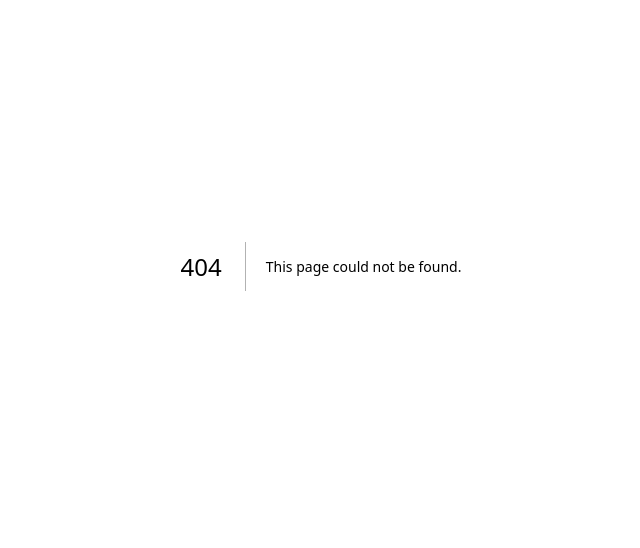
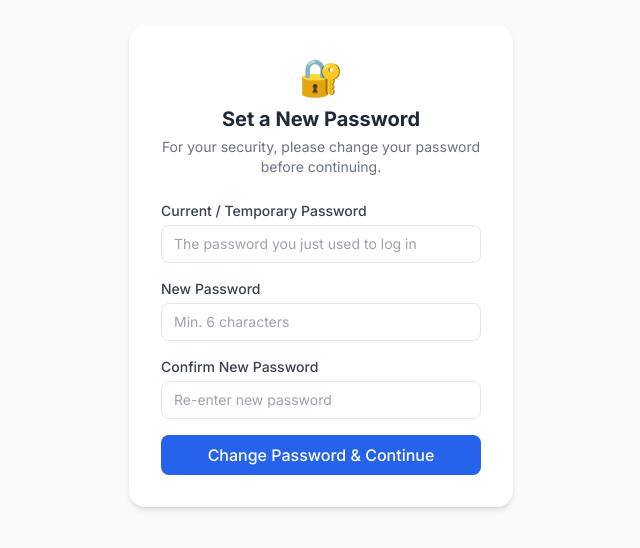
Before and after one commit to Pakshal/online-selling-platform, a Next.js app in the folder admin/: page /change-password in a window 1280 px wide. Before the commit this address had no page. Shown: the part 134-682 px from the top of the page, without its empty margins (319-959 px from the left). Built offline with nearby package versions, Linux system fonts and the light colour scheme.

Commit message:
Add Change Password page component

```diff
--- /dev/null
+++ b/admin/app/change-password/page.tsx
@@ -0,0 +1,123 @@
+"use client";
+import { useState } from "react";
+import { useRouter } from "next/navigation";
+import api from "@/lib/api";
+import { toast } from "sonner";
+
+export default function ChangePasswordPage() {
+  const router = useRouter();
+  const [form, setForm] = useState({
+    current_password: "",
+    new_password: "",
+    confirm_password: "",
+  });
+  const [loading, setLoading] = useState(false);
+
+  const handleChange = (e: React.ChangeEvent<HTMLInputElement>) => {
+    setForm({ ...form, [e.target.name]: e.target.value });
+  };
+
+  const handleSubmit = async (e: React.FormEvent) => {
+    e.preventDefault();
+    if (form.new_password !== form.confirm_password) {
+      toast.error("New passwords do not match");
+      return;
+    }
+    if (form.new_password.length < 6) {
+      toast.error("Password must be at least 6 characters");
+      return;
+    }
+    if (form.new_password === form.current_password) {
+      toast.error("New password must be different from the current password");
+      return;
+    }
+    setLoading(true);
+    try {
+      await api.put("/auth/change-password", {
+        current_password: form.current_password,
+        new_password: form.new_password,
+      });
+      toast.success("Password changed successfully!");
+      const role = localStorage.getItem("admin_role");
+      if (role === "store_owner") {
+        router.push("/store-portal");
+      } else if (role === "super_admin") {
+        router.push("/dashboard");
+      } else {
+        router.push("/customer/stores");
+      }
+    } catch (err: any) {
+      const msg = err?.response?.data?.detail ?? "Failed to change password";
+      toast.error(msg);
+    } finally {
+      setLoading(false);
+    }
+  };
+
+  return (
+    <div className="min-h-screen flex items-center justify-center bg-gray-50">
+      <div className="bg-white p-8 rounded-2xl shadow-md w-full max-w-sm">
+        <div className="text-center mb-6">
+          <div className="text-4xl mb-2">🔐</div>
+          <h1 className="text-xl font-bold text-gray-800">Set a New Password</h1>
+          <p className="text-sm text-gray-500 mt-1">
+            For your security, please change your password before continuing.
+          </p>
+        </div>
+
+        <form onSubmit={handleSubmit} className="space-y-4">
+          <div>
+            <label className="block text-sm font-medium text-gray-700 mb-1">
+              Current / Temporary Password
+            </label>
+            <input
+              name="current_password"
+              type="password"
+              required
+              value={form.current_password}
+              onChange={handleChange}
+              className="w-full border rounded-lg px-3 py-2 text-sm focus:outline-none focus:ring-2 focus:ring-blue-500"
+              placeholder="The password you just used to log in"
+            />
+          </div>
+
+          <div>
+            <label className="block text-sm font-medium text-gray-700 mb-1">New Password</label>
+            <input
+              name="new_password"
+              type="password"
+              required
+              value={form.new_password}
+              onChange={handleChange}
+              className="w-full border rounded-lg px-3 py-2 text-sm focus:outline-none focus:ring-2 focus:ring-blue-500"
+              placeholder="Min. 6 characters"
+            />
+          </div>
+
+          <div>
+            <label className="block text-sm font-medium text-gray-700 mb-1">
+              Confirm New Password
+            </label>
+            <input
+              name="confirm_password"
+              type="password"
+              required
+              value={form.confirm_password}
+              onChange={handleChange}
+              className="w-full border rounded-lg px-3 py-2 text-sm focus:outline-none focus:ring-2 focus:ring-blue-500"
+              placeholder="Re-enter new password"
+            />
+          </div>
+
+          <button
+            type="submit"
+            disabled={loading}
+            className="w-full bg-blue-600 text-white py-2 rounded-lg font-medium hover:bg-blue-700 disabled:opacity-50 transition"
+          >
+            {loading ? "Saving…" : "Change Password & Continue"}
+          </button>
+        </form>
+      </div>
+    </div>
+  );
+}
```
